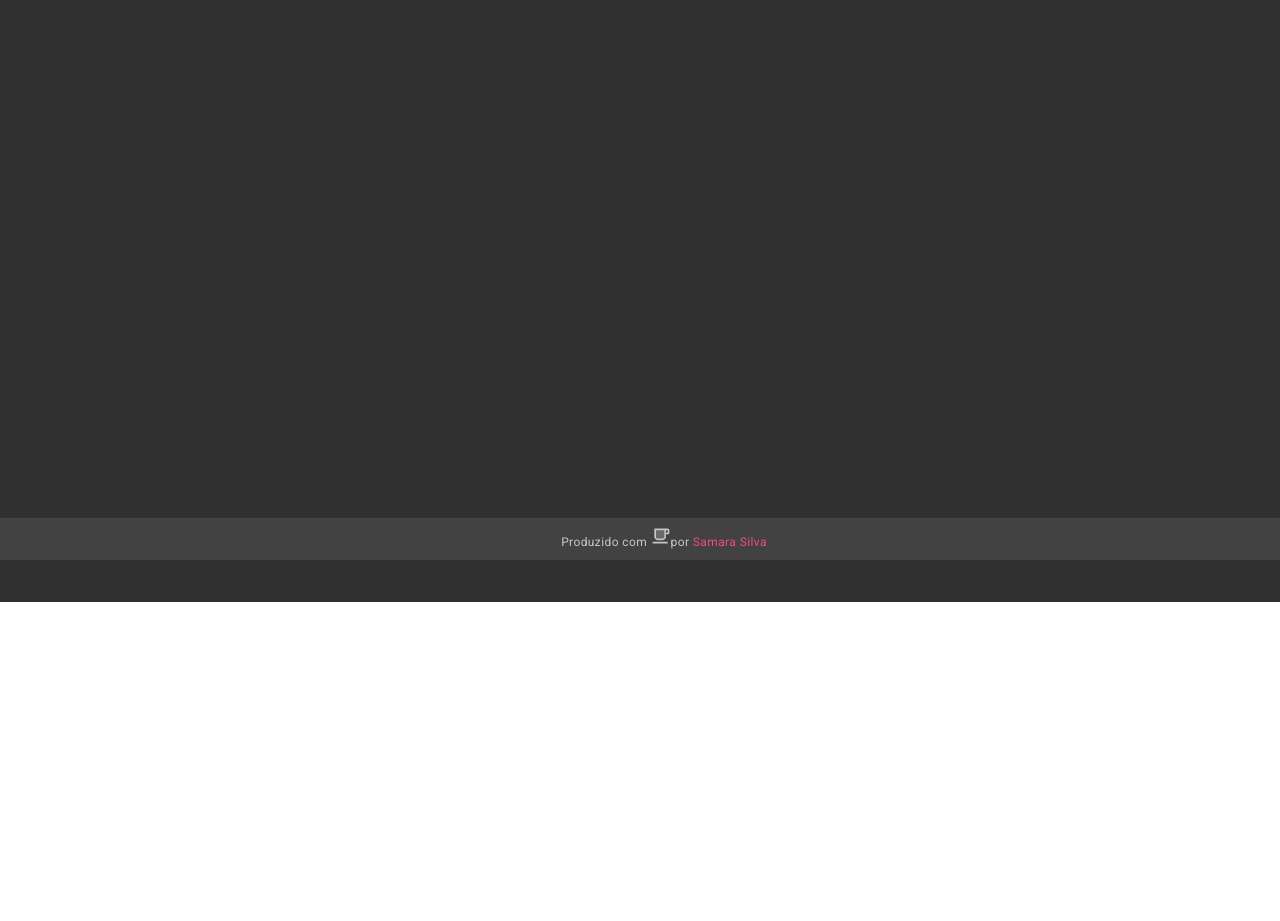
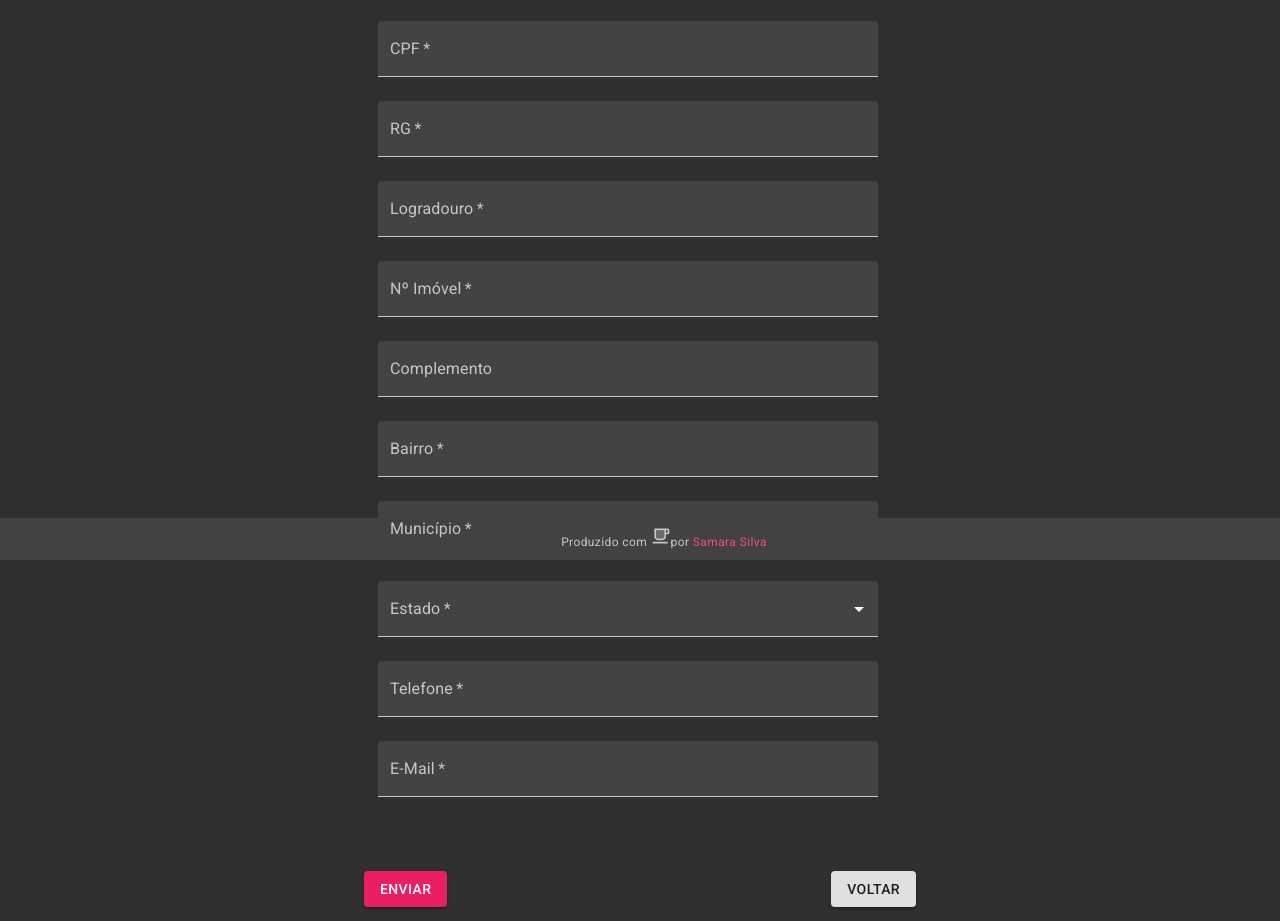
Before and after one commit to SamaraSilva18/karangos-mat-2021-1, a React (Create React App) app in the folder karangos/: page /newc in a window 1280 px wide. Shown: the part 240-1161 px from the top of the page. Before the commit the page ends 842 px from the top, so only its background shows below. Built offline with nearby package versions, Linux system fonts and the light colour scheme.

Commit message:
(28/05)Trabalho de casa

```diff
--- a/karangos/src/App.js
+++ b/karangos/src/App.js
@@ -31,7 +31,7 @@ import { BrowserRouter, Route, Switch} from 'react-router-dom'
 import KarangosList from './routed/KarangosList2'
 import KarangosForm from './routed/KarangosForm'
 import ClientsList from './routed/ClientsList'
-
+import ClientsForm from './routed/ClientsForm'
 
 const theme = createMuiTheme({
   palette: {
@@ -79,6 +79,10 @@ function Main() {
                 <ClientsList />
               </Route>
 
+              <Route path="/newc">
+                <ClientsForm />
+              </Route>
+
             </Switch>
           </Box>
         <FooterBar />
--- /dev/null
+++ b/karangos/src/routed/ClientsForm.js
@@ -0,0 +1,314 @@
+import { useState, useEffect } from 'react'
+import TextField from '@material-ui/core/TextField'
+import MenuItem from '@material-ui/core/MenuItem'
+import InputMask from 'react-input-mask'
+import { makeStyles } from '@material-ui/core/styles'
+import Toolbar from '@material-ui/core/Toolbar'
+import Button from '@material-ui/core/Button'
+import axios from 'axios'
+import { useHistory } from 'react-router-dom'
+import Snackbar from '@material-ui/core/Snackbar'
+import MuiAlert from '@material-ui/lab/Alert'
+
+const useStyles = makeStyles(theme => ({
+  form: {
+    display: 'flex',
+    justifyContent: 'space-around',
+    flexWrap: 'wrap',
+    maxWidth: '80%',
+    margin: '0 auto',
+    '& .MuiFormControl-root': {
+      minWidth: '200px',
+      maxWidth: '500px',
+      margin: '0 24px 24px 0'
+    }
+  },
+  toolbar: {
+    display: 'flex',
+    width: '100%',
+    justifyContent: 'space-around',
+    marginTop: '36px'
+  }
+}))
+
+export default function ClientsForm() {
+  const classes = useStyles()
+
+  const estados = [
+    'AC',
+    'AL',
+    'AP',
+    'AM',
+    'BA',
+    'CE',
+    'DF',
+    'ES',
+    'GO',
+    'MA',
+    'MT',
+    'MS',
+    'MG',
+    'PA',
+    'PB',
+    'PR',
+    'PE',
+    'PI',
+    'RJ',
+    'RN',
+    'RS',
+    'RO',
+    'RR',
+    'SC',
+    'SP',
+    'SE',
+    'TO'
+  ]
+
+  // Classes de caracters para a máscara da placa
+  // 1) Três primeiras posições, somente letras (maiúsculas ou minúsculas) ~> [A-Za-z]
+  // 2) Quinta, sétima e oitava posições, somente dígitos ~> [0-9]
+  // 3) Sexta posição: dígitos ou letras (maiúsculas ou minúsculas) de A a J ~> [0-9A-Ja-j]
+  const formatChars = {
+    'A': '[A-Za-z]',
+    '0': '[0-9]',
+    '#': '[0-9A-Ja-j]'
+  }
+
+  // Máscara de entrada para a placa
+  const cpfMask = '000.000.000-00'
+  const telMask = '(00)00000-0000'
+  // Máscara para CPF: '000.000.000-00'
+  // Máscara para CNPJ: '00.000.000/0000-00'
+
+  const [client, setClient] = useState({
+    id: null,
+    nome: '',
+    cpf: '',
+    rg: '',
+    logradouro: '',
+    num_imovel: '',
+    complemento: '',
+    bairro: '',
+    municipio: '',
+    uf: '',
+    telefone: '',
+    email:''
+  })
+  const [currentId, setCurrentId] = useState()
+
+  const [sendBtnStatus, setSendBtnStatus] = useState({
+    disabled: false,
+    label: 'Enviar'
+  })
+
+  const [sbStatus, setSbStatus] = useState({
+    open: false,
+    severity: 'success',
+    message: ''
+  })
+
+  const history = useHistory()
+
+  function handleInputChange(event, property) {
+    setCurrentId(event.target.id)
+    if(event.target.id) property = event.target.id
+      // Quando o nome de uma propriedade de objeto aparece entre [],
+      // significa que o nome da propriedade será determinado pela
+      // variável ou expressão contida dentro dos colchetes
+      setClient({...client, [property]: event.target.value})
+  }
+
+  async function saveData() {
+    try {
+      // Desabilita o botão de enviar para evitar envios duplicados
+      setSendBtnStatus({disabled: true, label: 'Enviando...'})
+
+      await axios.post('https://api.faustocintra.com.br/clientes', client)
+
+      // Mostra a SnackBar
+      setSbStatus({open: true, severity: 'success', message: 'Dados salvos com sucesso!'})
+
+    }
+    catch(error) {
+      // Mostra a SnackBar
+      setSbStatus({open: true, severity: 'error', message: 'ERRO: ' + error.message})
+    }
+    // Restaura o estado inicial do botão de envio
+    setSendBtnStatus({disabled: false, label: 'Enviar'})
+  }
+
+  function handleSubmit(event) {
+
+    event.preventDefault()    // Evita que a página seja recarregada
+
+    saveData()
+
+  }
+
+  function handleSbClose() {
+    setSbStatus({...sbStatus, open: false})
+
+    // Retorna para a página de listagem em caso de sucesso
+    if(sbStatus.severity === 'success') history.push('/list')
+  }
+
+  return (
+    <>
+      <Snackbar open={sbStatus.open} autoHideDuration={6000} onClose={handleSbClose}>
+        <MuiAlert elevation={6} variant="filled" onClose={handleSbClose} severity={sbStatus.severity}>
+          {sbStatus.message}
+        </MuiAlert>
+      </Snackbar>
+
+      <h1>Cadastrar novo Cliente</h1>
+      <form className={classes.form} onSubmit={handleSubmit}>
+
+        <TextField
+          id="nome"
+          label="Nome"
+          variant="filled"
+          value={client.nome}
+          onChange={handleInputChange}
+          required  /* not null, precisa ser preenchido */
+          placeholder="Informe o nome do cliente"
+          fullWidth
+        />
+
+        <InputMask
+          id="cpf"
+          mask={cpfMask}
+          formatChars={formatChars}
+          value={client.cpf}
+          onChange={(event) => handleInputChange(event, 'cpf')}
+        >
+          {() => <TextField
+            label="CPF"
+            variant="filled"
+            required  /* not null, precisa ser preenchido */
+            placeholder="Informe o CPF do cliente"
+            fullWidth
+          />}
+        </InputMask>
+
+        <TextField
+          id="rg"
+          label="RG"
+          variant="filled"
+          value={client.rg}
+          onChange={handleInputChange}
+          required  /* not null, precisa ser preenchido */
+          placeholder="Informe o RG do cliente"
+          fullWidth
+        />
+
+        <TextField
+          id="logradouro"
+          label="Logradouro"
+          variant="filled"
+          value={client.logradouro}
+          onChange={handleInputChange}
+          required  /* not null, precisa ser preenchido */
+          placeholder="Informe o nome da rua do cliente"
+          fullWidth
+        />
+
+        <TextField
+          id="num_imovel"
+          label="Nº Imóvel"
+          variant="filled"
+          value={client.num_imovel}
+          onChange={handleInputChange}
+          required  /* not null, precisa ser preenchido */
+          placeholder="Informe o número da casa do cliente"
+          fullWidth
+        />
+
+        <TextField
+          id="complemento"
+          label="Complemento"
+          variant="filled"
+          value={client.complemento}
+          onChange={handleInputChange}
+          placeholder="Adicione um complemento ao endereço"
+          fullWidth
+        />
+
+        <TextField
+          id="bairro"
+          label="Bairro"
+          variant="filled"
+          value={client.bairro}
+          onChange={handleInputChange}
+          required  /* not null, precisa ser preenchido */
+          placeholder="Informe o bairro do cliente"
+          fullWidth
+        />
+
+        <TextField
+          id="municipio"
+          label="Município"
+          variant="filled"
+          value={client.municipio}
+          onChange={handleInputChange}
+          required  /* not null, precisa ser preenchido */
+          placeholder="Informe a cidade do cliente"
+          fullWidth
+        />
+
+        <TextField
+          id="uf"
+          label="Estado"
+          variant="filled"
+          value={client.uf}
+          onChange={event => handleInputChange(event, 'uf')}
+          required  /* not null, precisa ser preenchido */
+          placeholder="Informe o estado do cliente"
+          select
+          fullWidth
+        >
+          { estados.map(estado => <MenuItem value={estado}>{estado}</MenuItem>)}
+        </TextField>
+
+        <InputMask
+          id="telefone"
+          mask={telMask}
+          formatChars={formatChars}
+          value={client.telefone}
+          onChange={(event) => handleInputChange(event, 'telefone')}
+        >
+          {() => <TextField
+            label="Telefone"
+            variant="filled"
+            required  /* not null, precisa ser preenchido */
+            placeholder="Informe o telefone do cliente"
+            fullWidth
+          />}
+        </InputMask>
+
+        <TextField
+          id="email"
+          label="E-Mail"
+          variant="filled"
+          value={client.email}
+          onChange={handleInputChange}
+          required  /* not null, precisa ser preenchido */
+          placeholder="Informe o e-mail do cliente"
+          fullWidth
+        />
+
+        <Toolbar className={classes.toolbar}>
+          <Button type="submit" variant="contained" color="secondary" disabled={sendBtnStatus.disabled}>
+            {sendBtnStatus.label}
+          </Button>
+          <Button variant="contained">Voltar</Button>
+        </Toolbar>
+
+        <div>
+          {JSON.stringify(client)}
+          <br />
+          currentId: {JSON.stringify(currentId)}
+        </div>
+      </form>
+    </>
+  )
+}
--- a/karangos/src/ui/MainMenu.js
+++ b/karangos/src/ui/MainMenu.js
@@ -49,11 +49,15 @@ export default function MainMenu() {
           </MenuItem>
 
         <MenuItem onClick={handleClose}>
+          <Link to="/listc" className={classes.menuLink}>Listar Clientes</Link>
+          </MenuItem>
+
+        <MenuItem onClick={handleClose}>
           <Link to="/new" className={classes.menuLink}>Cadastrar Novo Karango</Link>
           </MenuItem>
 
         <MenuItem onClick={handleClose}>
-          <Link to="/listc" className={classes.menuLink}>Listar Clientes</Link>
+          <Link to="/newc" className={classes.menuLink}>Cadastrar Novo Cliente</Link>
           </MenuItem>
       </Menu>
     </div>
```
